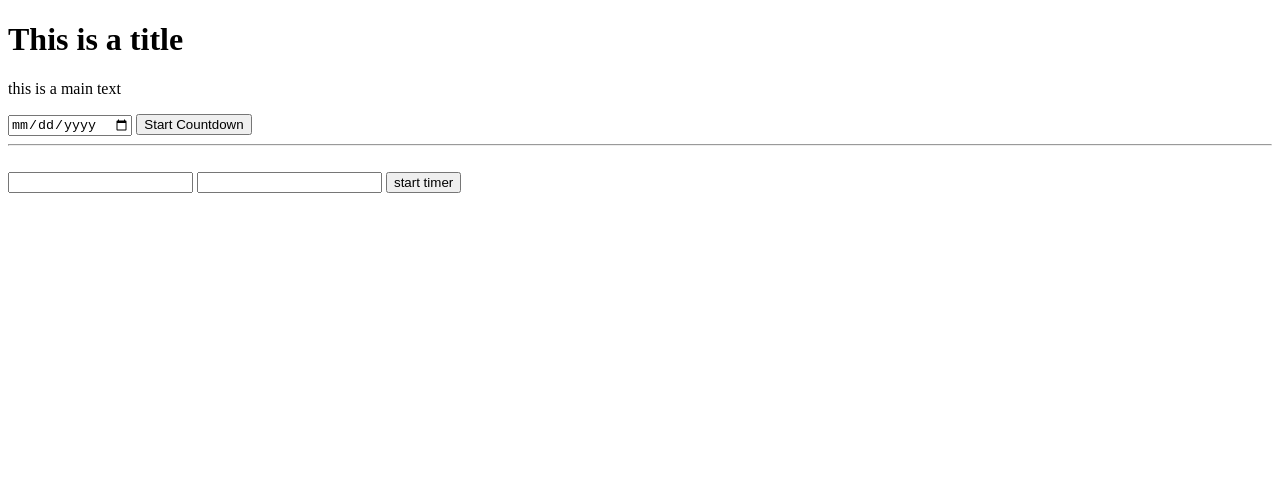
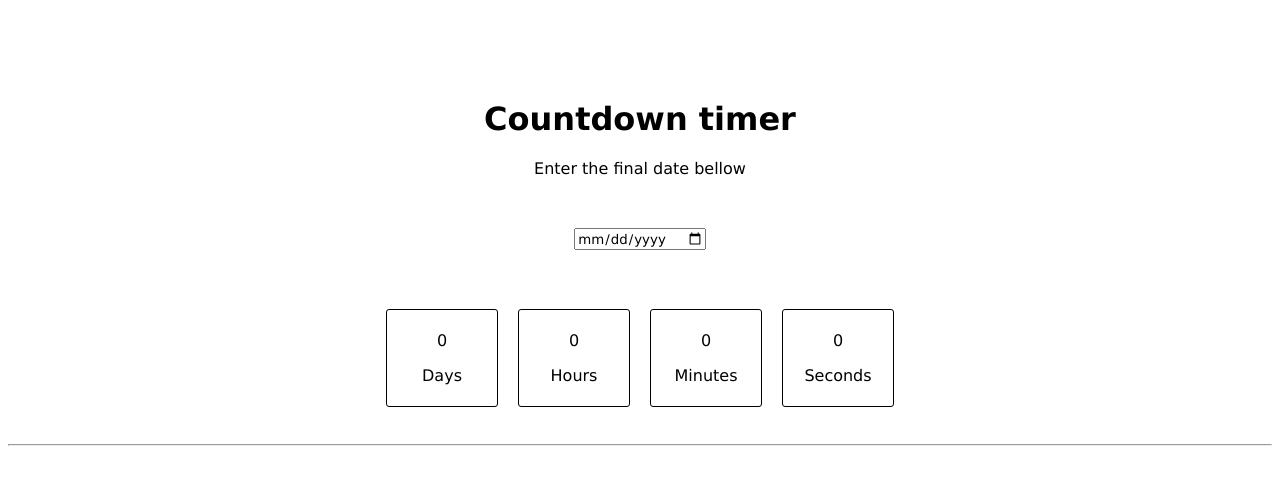
Before and after one commit to gustavogpassos/gustavogpassos.github.io, a plain HTML site: page index.html in a window 1280 px wide. Drawn offline with Linux system fonts and the light colour scheme.

Commit message:
Functional application, visual improvement

```diff
--- a/index.html
+++ b/index.html
@@ -1,25 +1,46 @@
 <!DOCTYPE html>
 <html lang="en">
+
 <head>
     <meta charset="UTF-8">
     <meta name="viewport" content="width=device-width, initial-scale=1.0">
     <title>Document</title>
 
-    <script src="script.js" type="text/javascript"></script>
+    <link rel="stylesheet" href="styles.css">
 </head>
+
 <body>
-    <h1 class="main-title">This is a title</h1>
-    <p class="main-text">this is a main text</p>
-    <input type="date" name="target-date" id="target-date" onchange="calctimeto(this.value)">
-    <button onclick="">Start Countdown</button>
-<br>
-    <hr>
+    <h1 class="main-title">Countdown timer</h1>
+    <p class="main-text">Enter the final date bellow</p>
+
+    <div class="input-container">
+        <input type="date" name="target-date" id="target-date" value=""
+        onchange="calctimeto(this.value)">
+    </div>
 
     <br>
-
-    <input type="number" name="minutes" id="minutes">
-    <input type="number" name="secconds" id="secconds">
-    <button onclick="timer()">start timer</button>
+    <div class="countdown-container">
+        <div class="clock-column">
+            <p class="clock-days"></p>
+            <p class="label">Days</p>
+        </div>
+        <div class="clock-column">
+            <p class="clock-hours"></p>
+            <p class="label">Hours</p>
+        </div>
+        <div class="clock-column">
+            <p class="clock-minutes"></p>
+            <p class="label">Minutes</p>
+        </div>
+        <div class="clock-column">
+            <p class="clock-seconds"></p>
+            <p class="label">Seconds</p>
+        </div>
+    </div>
+    <br>
+    <hr>
+    <script src="script.js"></script>
 
 </body>
+
 </html>
--- a/script.js
+++ b/script.js
@@ -1,12 +1,63 @@
-function calctimeto(time) {
-    console.log(time);
+loadEventListeners();
 
-    today = new Date();
+function loadEventListeners() {
+	document.addEventListener('DOMContentLoaded', function() { calctimeto(); });
+};
 
-    console.log(today.getTime());
+
+var timeTo = document.getElementById('target-date').value,
+        date,
+		now = new Date(),
+		newYear = new Date('1.1.2020').getTime(),
+		startTimer = '';
+
+function calctimeto(finalDate) {
+    //console.log(finalDate);
+
+    //var finalDate = new Date(date).getTime();
+
+    clearInterval(startTimer);
+
+    if(typeof(finalDate) == 'undefined'){
+        date = new Date(newYear).getTime();
+    }else {
+        date = new Date(finalDate).getTime();
+    }
+
+    function updateTimer(finalDate) {
+
+        var now = new Date().getTime();
+
+        var difference = date - now;
+
+        var days = Math.floor(difference / (1000 * 60 * 60 * 24));
+        var hours = Math.floor((difference % (1000 * 60 * 60 * 24)) / (1000 * 60 * 60));
+        var minutes = Math.floor((difference % (1000 * 60 * 60) / (1000 * 60)));
+        var seconds = Math.floor((difference % (1000 * 60)) / 1000);
+
+        //console.log(days);
+
+        document.querySelector('.clock-days').innerHTML = days;
+        document.querySelector('.clock-hours').innerHTML = hours;
+        document.querySelector('.clock-minutes').innerHTML = minutes;
+        document.querySelector('.clock-seconds').innerHTML = seconds;
+
+
+        if(now >= date){
+			clearInterval(startTimer);
+			document.querySelector('.clock-days').innerHTML = '0';
+			document.querySelector('.clock-hours').innerHTML = '0';
+			document.querySelector('.clock-minutes').innerHTML = '0';
+			document.querySelector('.clock-seconds').innerHTML = '0';
+		}
+    }
+
+    startTimer = setInterval(function(){updateTimer(date);}, 1000);
+
 }
 
 
+//common timer for minutes countdown
 function timer() {
     minutes = document.getElementById("minutes").value;
     secconds = document.getElementById("secconds").value;
--- /dev/null
+++ b/styles.css
@@ -0,0 +1,41 @@
+* {
+  font-family: Verdana, sans-serif;
+}
+
+
+
+.main-title, .main-text{
+  text-align: center;
+}
+
+.main-title {
+  margin-top: 100px;
+}
+
+.input-container {
+  justify-content: center;
+  text-align: center;
+  margin-top: 50px;
+  margin-bottom: 30px;
+}
+
+.countdown-container {
+  display: flex;
+  flex-direction: row;
+  min-width: 100px;
+  width: 100%;
+  align-items: center;
+  align-content: center;
+  text-align: center;
+  margin: auto;
+  justify-content: center;
+}
+
+.countdown-container .clock-column {
+  margin: 10px;
+  padding: 5px;
+  border: 1px solid black;
+  border-radius: 3px;
+  min-width: 100px;
+  text-align: center;
+}
```
Also changed, not shown: 1 other file.
